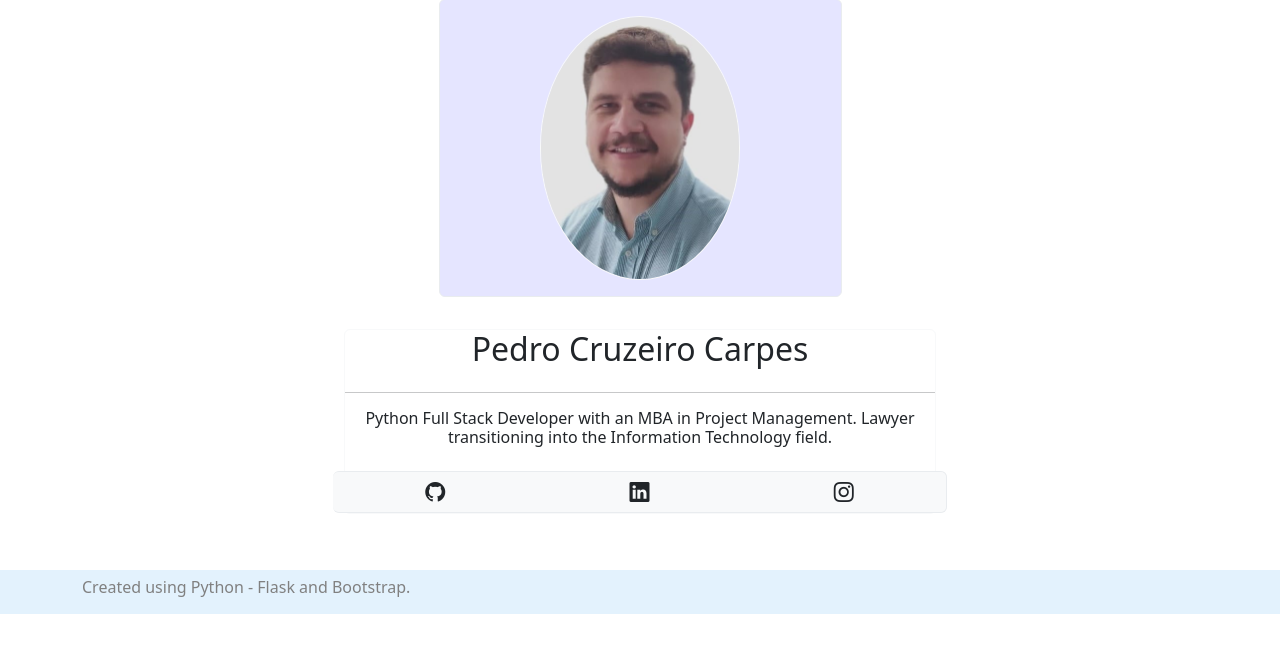
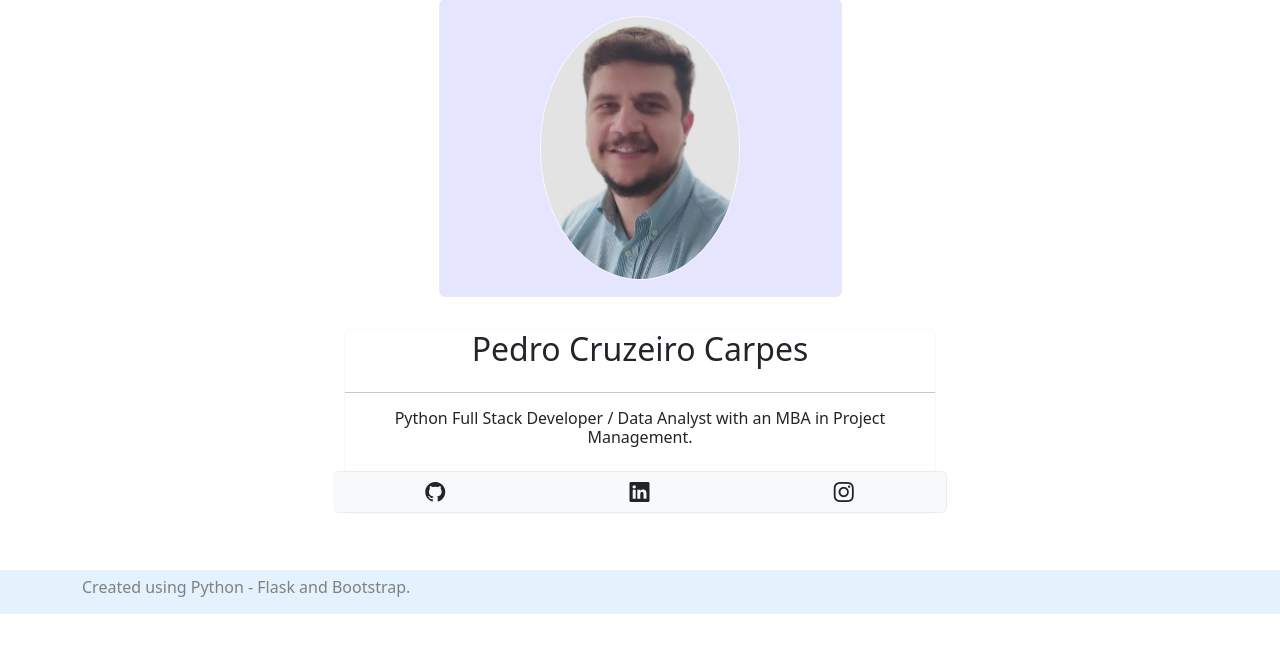
Before and after one commit to pcarpes/pedro_web_page, a Flask app: page / in a window 1280 px wide. Shown: the part 129-775 px from the top of the page. Run offline with Flask 3, Linux system fonts and the light colour scheme.

Commit message:
Update home.html

```diff
--- a/templates/home.html
+++ b/templates/home.html
@@ -15,7 +15,7 @@
                         <hr>
                     </div>
                     <div class="text-start text-wrap">
-                        <h6 class="md:text-5xl text-4xl font-semibold mb-4 text-center">Python Full Stack Developer with an MBA in Project Management. Lawyer transitioning into the Information Technology field.</h6>
+                        <h6 class="md:text-5xl text-4xl font-semibold mb-4 text-center">Python Full Stack Developer / Data Analyst with an MBA in Project Management.</h6>
                     </div>
                     <div class="row conteiner align-items-center bg-light border border-light-subtle rounded border-start-0">
                         <div class="col mt-2">
```
